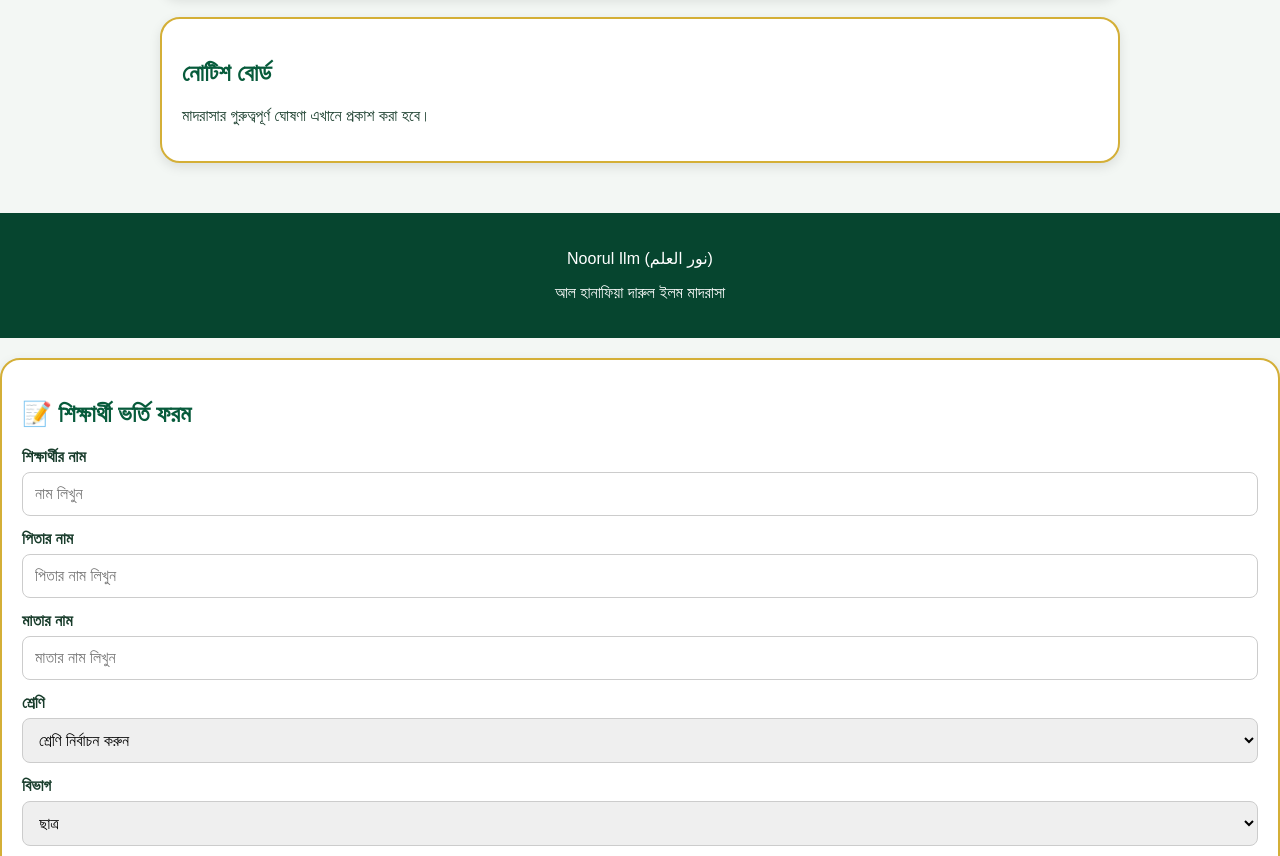
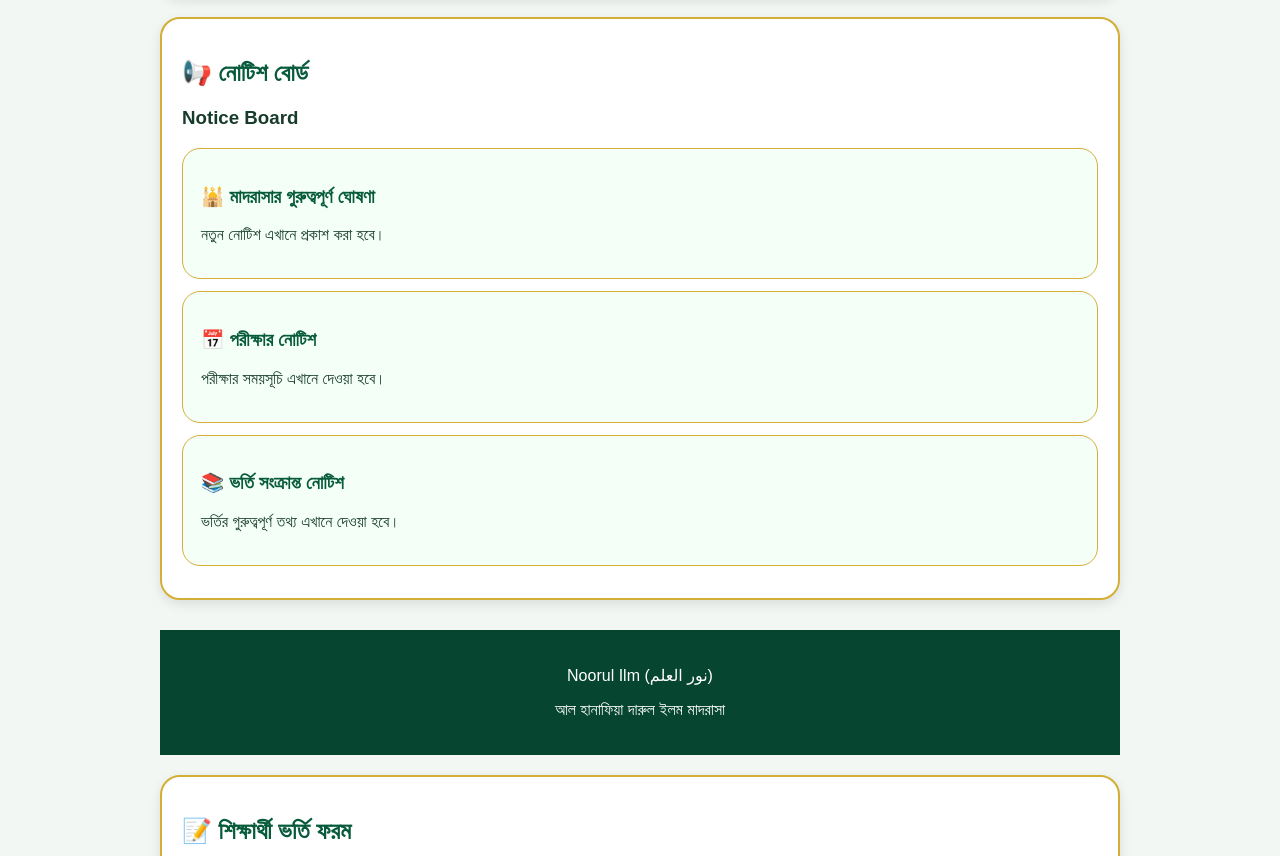
Before and after one commit to Mdkamrulislamalhanafi/noorul-ilm, a plain HTML site: page index.html in a window 1280 px wide. Shown: the part 985-1841 px from the top of the page. Drawn offline with Linux system fonts and the light colour scheme.

Commit message:
Enhance notice board section with new content

```diff
--- a/index.html
+++ b/index.html
@@ -104,9 +104,23 @@ footer{text-align:center;background:#06452f;color:white;padding:20px;margin-top:
 </div>
 
 <div class="section" id="notice">
-<h2>নোটিশ বোর্ড</h2>
-<p>মাদরাসার গুরুত্বপূর্ণ ঘোষণা এখানে প্রকাশ করা হবে।</p>
-</div>
+  <h2>📢 নোটিশ বোর্ড</h2>
+  <h3>Notice Board</h3>
+
+  <div class="dashboard-card">
+    <h3>🕌 মাদরাসার গুরুত্বপূর্ণ ঘোষণা</h3>
+    <p>নতুন নোটিশ এখানে প্রকাশ করা হবে।</p>
+  </div>
+
+  <div class="dashboard-card">
+    <h3>📅 পরীক্ষার নোটিশ</h3>
+    <p>পরীক্ষার সময়সূচি এখানে দেওয়া হবে।</p>
+  </div>
+
+  <div class="dashboard-card">
+    <h3>📚 ভর্তি সংক্রান্ত নোটিশ</h3>
+    <p>ভর্তির গুরুত্বপূর্ণ তথ্য এখানে দেওয়া হবে।</p>
+  </div>
 </div>
 
 <footer>
```
